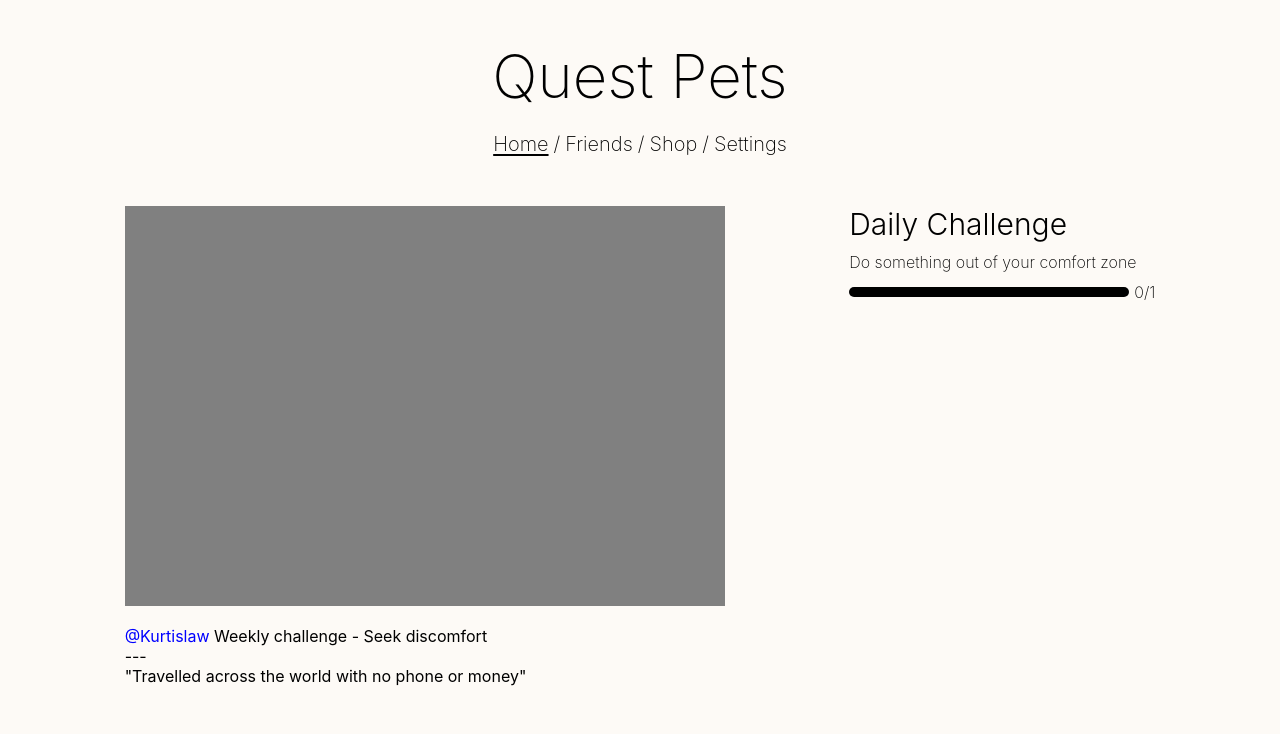
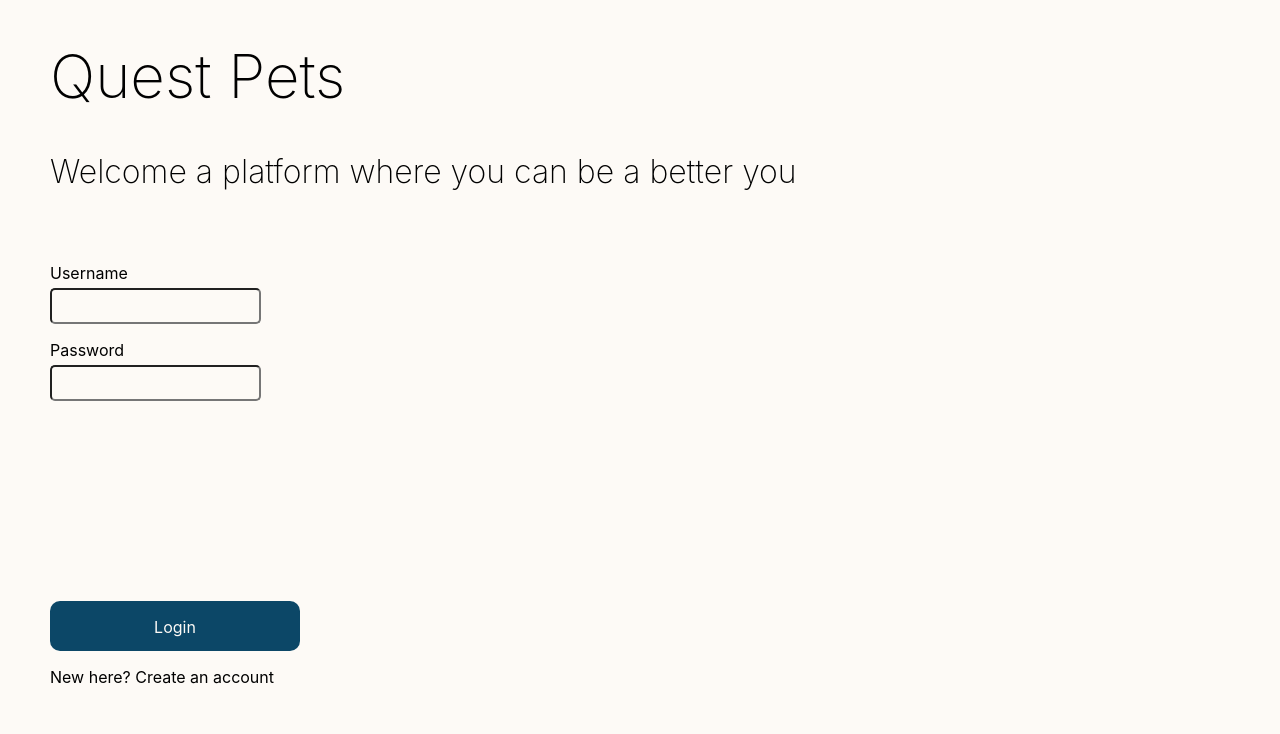
Before and after one commit to CSC207-2022F-UofT/course-project-blob-daily, a React (Create React App) app in the folder frontend/: page / in a window 1280 px wide. Shown: the top 734 px of the page. Built offline with nearby package versions, Linux system fonts and the light colour scheme.

Commit message:
created Login page

```diff
--- a/frontend/src/App.js
+++ b/frontend/src/App.js
@@ -9,12 +9,14 @@ import {
     Routes,
     Route
 } from "react-router-dom";
+import Login from "./Pages/Login";
 
 function App() {
   return (
       <Router>
           <Routes>
-              <Route path="/" element={<Home />} />
+              <Route path="/" element={<Login />} />
+              <Route path="/home" element={<Home />} />
               <Route path="/friends" element={<Friends />} />
               <Route path="/shop" element={<Shop />} />
               <Route path="/settings" element={<Settings />} />
--- a/frontend/src/Components/navbar.js
+++ b/frontend/src/Components/navbar.js
@@ -7,7 +7,7 @@ function navbar(props){
         <div>
             <h1 className="navTitle">Quest Pets</h1>
             <div className="navList">
-                <Link to='/' className={`navItem ${props.curPage === 0 ? "selected" : ""}`}>Home</Link>
+                <Link to='/home' className={`navItem ${props.curPage === 0 ? "selected" : ""}`}>Home</Link>
                 <p>/</p>
                 <Link to='/friends' className={`navItem ${props.curPage === 1 ? "selected" : ""}`}>Friends</Link>
                 <p>/</p>
--- a/frontend/src/Components/shopitems.css
+++ b/frontend/src/Components/shopitems.css
@@ -6,7 +6,8 @@
 }
 
 .shopItemsRow {
-    padding-top: 40px;
+    padding-top: 20px;
+    padding-bottom: 20px;
     display: flex;
     flex-direction: row;
     justify-content: space-evenly;
--- /dev/null
+++ b/frontend/src/Pages/Login.css
@@ -0,0 +1,34 @@
+.login {
+    padding-left: 50px;
+}
+
+.login p {
+    margin-bottom: 5px;
+}
+
+.loginDescription {
+    font-weight: 200;
+    padding-bottom: 50px;
+}
+
+.answerBox {
+    width: 200px;
+    height: 30px;
+    border-radius: 5px;
+}
+
+.loginTitle {
+    font-size: 60px;
+    font-weight: 150;
+}
+
+.loginButton {
+    margin-top: 200px;
+    background-color: #0C4767;
+    color: #fdfaf6;
+    width: 250px;
+    height: 50px;
+    border-radius: 10px;
+    display: flex;
+    justify-content: center;
+}
--- /dev/null
+++ b/frontend/src/Pages/Login.js
@@ -0,0 +1,42 @@
+import React, {useState, useCallback} from "react";
+
+import {useNavigate} from 'react-router-dom';
+import "./Login.css"
+
+function Login() {
+    const [username, setUsername] = useState("");
+    const [password, setPassword] = useState("");
+
+    const navigate = useNavigate();
+
+    const handleLoginClick = useCallback(() => navigate('/home', {replace: true}), [navigate]);
+
+
+    return(
+        <div className="login">
+            <h1 className="loginTitle">Quest Pets</h1>
+
+            <h1 className="loginDescription">Welcome a platform where you can be a better you</h1>
+
+            <p>Username</p>
+            <input
+                className="answerBox"
+                value={username}
+                onChange={(e) => setUsername(e.target.value)}
+            />
+
+            <p>Password</p>
+            <input
+                className="answerBox"
+                value={password}
+                onChange={(e) => setPassword(e.target.value)}
+            />
+            <div className="loginButton" onClick={handleLoginClick}>
+                <p>Login</p>
+            </div>
+            <p>New here? Create an account</p>
+        </div>
+    )
+}
+
+export default Login
--- a/frontend/src/Pages/Settings.js
+++ b/frontend/src/Pages/Settings.js
@@ -1,10 +1,15 @@
 import './Settings.css'
 import Navbar from "../Components/navbar";
-import React, {useState} from "react";
+import React, {useCallback, useState} from "react";
+import {useNavigate} from "react-router-dom";
 
 function Settings(){
     const [username, setUsername] = useState("new username ...");
     const [password, setPassword] = useState("new password ...");
+
+    const navigate = useNavigate();
+
+    const handleLogoutClick = useCallback(() => navigate('/', {replace: true}), [navigate]);
 
     return(
         <div>
@@ -29,7 +34,7 @@ function Settings(){
 
                 <h3 className="account">Delete account</h3>
 
-                <h3 className="account">Logout</h3>
+                <h3 className="account" onClick={handleLogoutClick}>Logout</h3>
 
         </div>
     )
```
